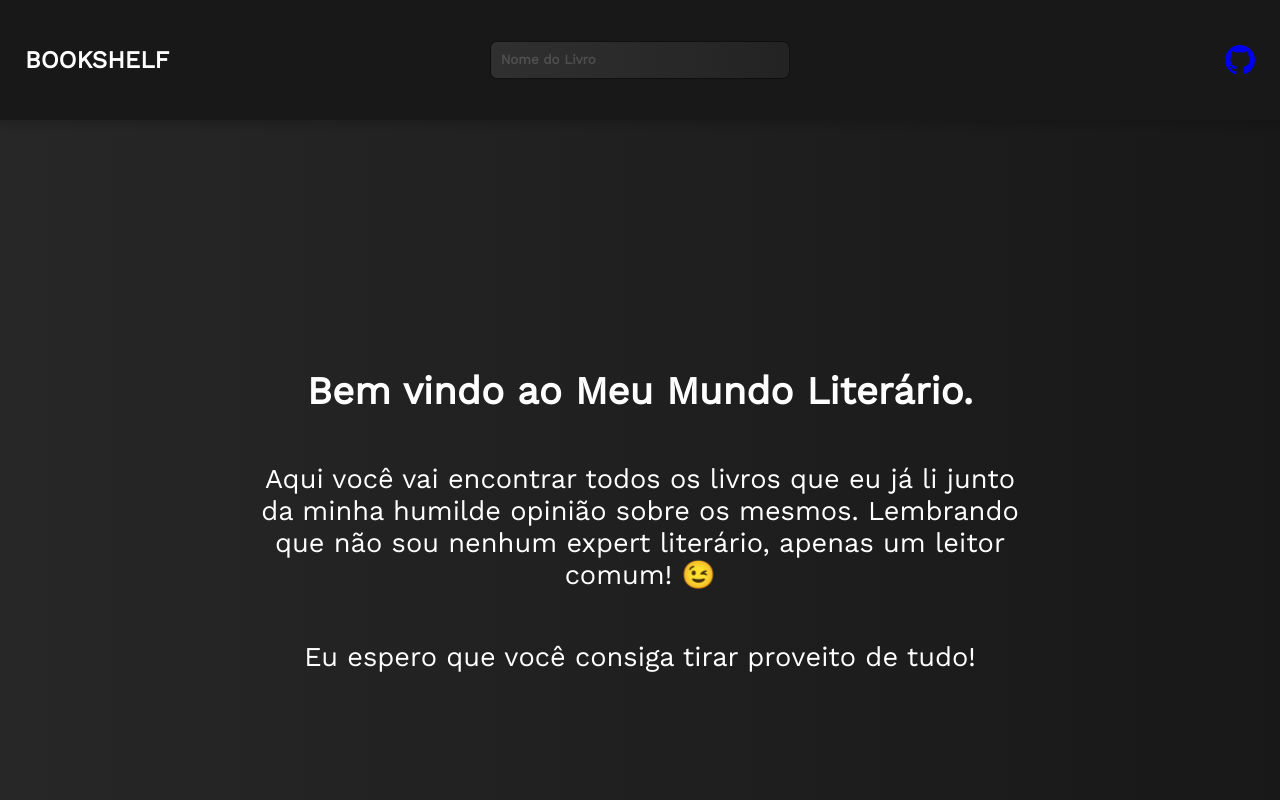
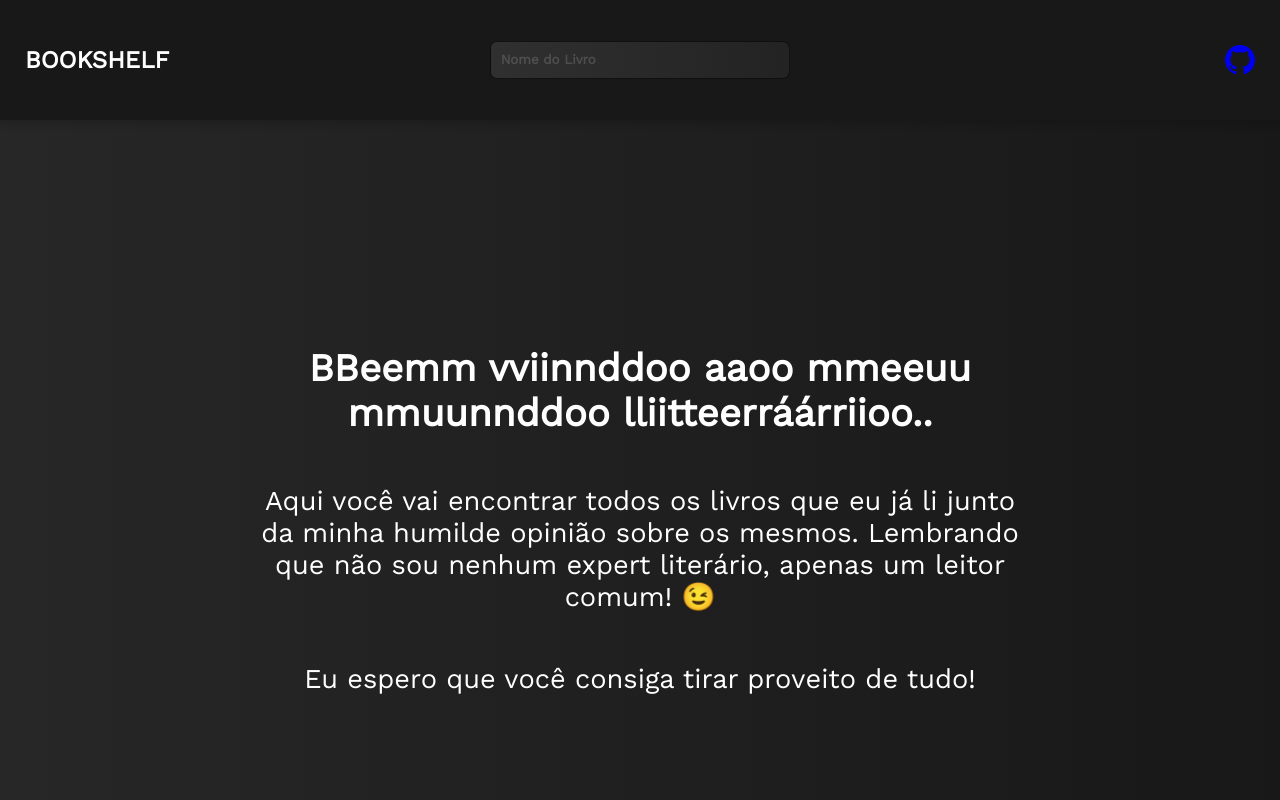
Before and after one commit to danielfalcaovt/my-bookshelf, a React (Create React App) app in the folder frontend/app/: page / in a window 1280 px wide. Shown: the top 800 px of the page. Built offline with nearby package versions, Linux system fonts and the light colour scheme.

Commit message:
feat: writing effect add to greetings title

```diff
--- a/frontend/app/src/views/Greetings.js
+++ b/frontend/app/src/views/Greetings.js
@@ -1,8 +1,24 @@
+import { useEffect, useState } from "react";
+
 export default function Greetings() {
+  const allText = "Bem vindo ao meu mundo literário.";
+  const [texto, setTexto] = useState("");
+  function writingText() {
+    for (const i in allText) {
+      setTimeout(() => {
+        setTexto((oldValue) => {
+          return oldValue += allText[i];
+        });
+      }, 75 * i);
+    }
+  }
+  useEffect(() => {
+    writingText();
+  }, []);
   return (
     <section id="greetings">
       <article>
-        <h1>Bem vindo ao Meu Mundo Literário.</h1>
+        <h1>{texto}</h1>
         <p>
           Aqui você vai encontrar todos os livros que eu já li junto da minha
           humilde opinião sobre os mesmos. Lembrando que não sou nenhum expert
```
